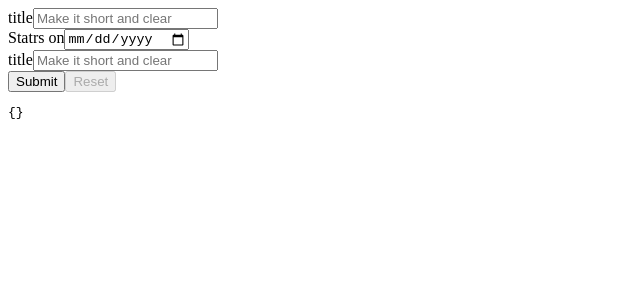
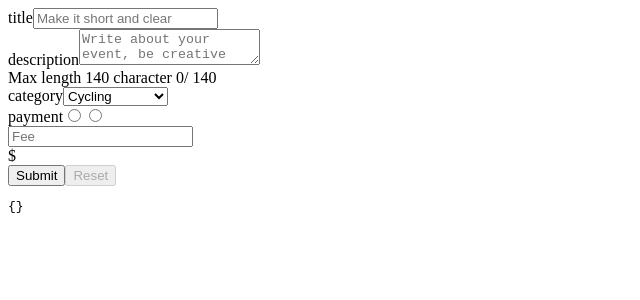
Before and after one commit to morawskiOZ/Monterail_Task, a React (Create React App) app: page / in a window 1280 px wide. Shown: the top 300 px of the page, without its empty margins (0-640 px from the left). Built offline with nearby package versions, Linux system fonts and the light colour scheme.

Commit message:
add inputs up to fee

```diff
--- a/package.json
+++ b/package.json
@@ -7,6 +7,7 @@
     "@types/node": "12.6.6",
     "@types/react": "16.8.23",
     "@types/react-dom": "16.8.4",
+    "final-form": "^4.18.2",
     "node-sass": "^4.12.0",
     "react": "^16.8.6",
     "react-dom": "^16.8.6",
--- a/src/components/MainForm/FormInput/FormInput.tsx
+++ b/src/components/MainForm/FormInput/FormInput.tsx
@@ -1,25 +1,96 @@
-import React from "react"
-import { Form, Field } from 'react-final-form'
+import {
+  assignValidators,
+  InputNames
+} from "helpers/components/MainForm/assignValidator"
+import { composeValidators } from "helpers/components/MainForm/formValidation"
+import React, { ReactElement } from "react"
+import { Field } from "react-final-form"
 import "./FormInput.scss"
 
-
-interface FormInputProps {
-name: string
-label: string
-type: string
-placeholder: string
+export enum InputTypes {
+  TEXT = "text",
+  TEXT_AREA = "textarea",
+  SELECT = "select",
+  PAYMENT_GROUP = "paymentGroup"
 }
 
-const required = (value: any )=> (value ? undefined : 'Required')
+interface SelectOption {
+  id: number
+  name: string
+}
 
-const FormInput = ({name, label, placeholder, type}: FormInputProps)  => {
+export interface FormInputProps {
+  name: InputNames
+  label: string
+  type: InputTypes
+  placeholder: string
+  values?:any
+  description?: string
+  counter?: boolean
+  maxLength?: number
+  options?: SelectOption[],
+  // elements?: any
+}
+
+const FormInput = ({
+  name,
+  label,
+  placeholder,
+  type,
+  counter,
+  values,
+  description,
+  maxLength,
+  options,
+  elements
+}: FormInputProps) => {
+
+  const elementToRender = (type: InputTypes, input): ReactElement => {
+    switch (type) {
+      case InputTypes.TEXT_AREA:
+        return <textarea {...input} placeholder={placeholder} />
+      case InputTypes.SELECT:
         return (
-    <Field name={name} validate={required}>
+          <select {...input} placeholder={placeholder}>
+            {options.map((option: SelectOption) => {
+              return (
+                <option value={option.id} id={`${option.id}`}>
+                  {option.name}
+                </option>
+              )
+            })}
+          </select>
+        )
+        case InputTypes.PAYMENT_GROUP:
+          return (
+            elements.map( element => {
+              if (element.name === "paid_event") {
+                return <input  {...input}  type={element.type} name ={element.name} label={element.label} value={element.value} />
+              }
+            })
+          )
+      default:
+        return <input {...input} type={type} placeholder={placeholder} />
+    }
+  }
+
+  return (
+    <Field name={name} validate={composeValidators(...assignValidators(name))}>
       {({ input, meta }) => (
         <div>
           <label>{label}</label>
-        <input {...input} type={type} placeholder={placeholder} />
+          {elementToRender(type, input)}
           {meta.error && meta.touched && <span>{meta.error}</span>}
+          {description && (
+            <div className="FormInput-descriptionRow">
+              <span> {description} </span>
+              {counter && maxLength && (
+                <span>
+                  {input.value.length}/ {maxLength}
+                </span>
+              )}
+            </div>
+          )}
         </div>
       )}
     </Field>
--- /dev/null
+++ b/src/components/MainForm/FormSchema/AboutInputs.json
@@ -0,0 +1,3 @@
+{
+
+}
--- /dev/null
+++ b/src/components/MainForm/FormSchema/CoordinatorInputs.json
@@ -0,0 +1,3 @@
+{
+
+}
--- /dev/null
+++ b/src/components/MainForm/FormSchema/inputsSchema.json
@@ -0,0 +1,79 @@
+{
+  "about": [
+    {
+      "label": "title",
+      "name": "title",
+      "placeholder": "Make it short and clear",
+      "type": "text",
+      "required": true
+    },
+    {
+      "label": "description",
+      "name": "description",
+      "placeholder": "Write about your event, be creative",
+      "type": "textarea",
+      "required": true,
+      "description": "Max length 140 character",
+      "counter": true,
+      "maxLength": 140
+    },
+    {
+      "label": "category",
+      "name": "category_id",
+      "placeholder": "Select category (skills, interests, location",
+      "type": "select",
+      "options": [
+        {
+          "id": 0,
+          "name": "Cycling"
+        },
+        {
+          "id": 1,
+          "name": "Hiking"
+        },
+        {
+          "id": 2,
+          "name": "Cooking"
+        },
+        {
+          "id": 3,
+          "name": "Rock climbing"
+        },
+        {
+          "id": 4,
+          "name": "Yoga"
+        },
+        {
+          "id": 5,
+          "name": "Fencing"
+        },
+        {
+          "id": 6,
+          "name": "Swimming"
+        },
+        {
+          "id": 7,
+          "name": "Badminton"
+        },
+        {
+          "id": 8,
+          "name": "Running"
+        },
+        {
+          "id": 9,
+          "name": "Dance"
+        }
+      ]
+    },
+    {
+      "label": "payment",
+      "type": "paymentGroup",
+      "name": "paid_event",
+      "elements": [
+        { "type": "radio","name":"paid_event", "label": "Free event",  "value": false},
+        { "type": "radio","name":"paid_event", "label": "Paid event", "value": true }
+      ]
+    },
+    { "type": "number","name":"event_fee", "placeholder": "Fee", "description": "$" }
+  ]
+}
--- a/src/components/MainForm/MainForm.tsx
+++ b/src/components/MainForm/MainForm.tsx
@@ -1,7 +1,9 @@
 import React from "react"
 import { Form } from "react-final-form"
-import FormInput from "./FormInput/FormInput"
+import FormInput, { InputTypes } from "./FormInput/FormInput"
 import "./MainForm.scss"
+import { InputNames } from "helpers/components/MainForm/assignValidator"
+import * as inputsSchema from "./FormSchema/inputsSchema.json"
 
 const MainForm = () => {
   const onSubmit = (values: any) => {
@@ -14,27 +16,21 @@ const MainForm = () => {
         onSubmit={onSubmit}
         render={({ handleSubmit, form, submitting, pristine, values }) => (
           <form onSubmit={handleSubmit}>
-            <FormInput
-              label="title"
-              key="title"
-              name="title"
-              placeholder="Make it short and clear"
-              type="text"
-            />
-            <FormInput
-              label="Statrs on"
-              key="date"
-              name="date"
-              placeholder="dd/mm/yyyy"
-              type="date"
-            />
-            <FormInput
-              label="title"
-              key="time"
-              name="title"
-              placeholder="Make it short and clear"
-              type="text"
-            />
+            {inputsSchema.about.map(input => (
+              <FormInput
+                key={input.name}
+                name={input.name as InputNames}
+                label={input.label}
+                type={input.type as InputTypes}
+                placeholder={input.placeholder}
+                description={input.description}
+                counter={input.counter}
+                maxLength={input.maxLength}
+                options={input.options}
+                elements={input.elements}
+                values={values}
+              />
+            ))}
             <div className="buttons">
               <button type="submit" disabled={submitting}>
                 Submit
--- /dev/null
+++ b/src/helpers/components/MainForm/assignValidator.ts
@@ -0,0 +1,19 @@
+import { required, checkLength } from "./formValidation"
+import { FieldValidator } from "final-form"
+
+export enum InputNames {
+  TITLE = "title",
+  DESCRIPTION = "description"
+}
+
+export const assignValidators = (name: InputNames): FieldValidator<any>[] => {
+  const validators: FieldValidator<any>[] = []
+  switch (name) {
+    case InputNames.TITLE:
+      validators.push(required as never)
+    case InputNames.DESCRIPTION:
+      validators.push(required as never)
+      validators.push(checkLength(5) as never)
+  }
+  return validators
+}
--- a/src/helpers/components/MainForm/formValidation.ts
+++ b/src/helpers/components/MainForm/formValidation.ts
@@ -9,8 +9,8 @@ export const minValue = min => value =>
 export const composeValidators = (...validators) => value =>
   validators.reduce((error, validator) => error || validator(value), undefined)
 
-export const checkLength = (currentLength: number, AllowedLength: number) => {
-  currentLength < AllowedLength
+export const checkLength = (AllowedLength: number) => value => {
+  return value.length < AllowedLength
     ? undefined
     : `Description cannot be longer than ${AllowedLength} characters`
 }
@@ -19,5 +19,5 @@ export const validateEmail = (email: string) => {
   // RFC2822 email validator
   const reg = /[a-z0-9!#$%&'*+/=?^_`{|}~-]+(?:\.[a-z0-9!#$%&'*+/=?^_`{|}~-]+)*@(?:[a-z0-9](?:[a-z0-9-]*[a-z0-9])?\.)+[a-z0-9](?:[a-z0-9-]*[a-z0-9])?/g
   const test = reg.test(email)
-  test ? undefined : "E-mail is not in a valid format"
+  return test ? undefined : "E-mail is not in a valid format"
 }
```
Also changed, not shown: 1 other file (tests, documents, lock files or other folders). Lines whose indentation alone changed are shown as unchanged.
